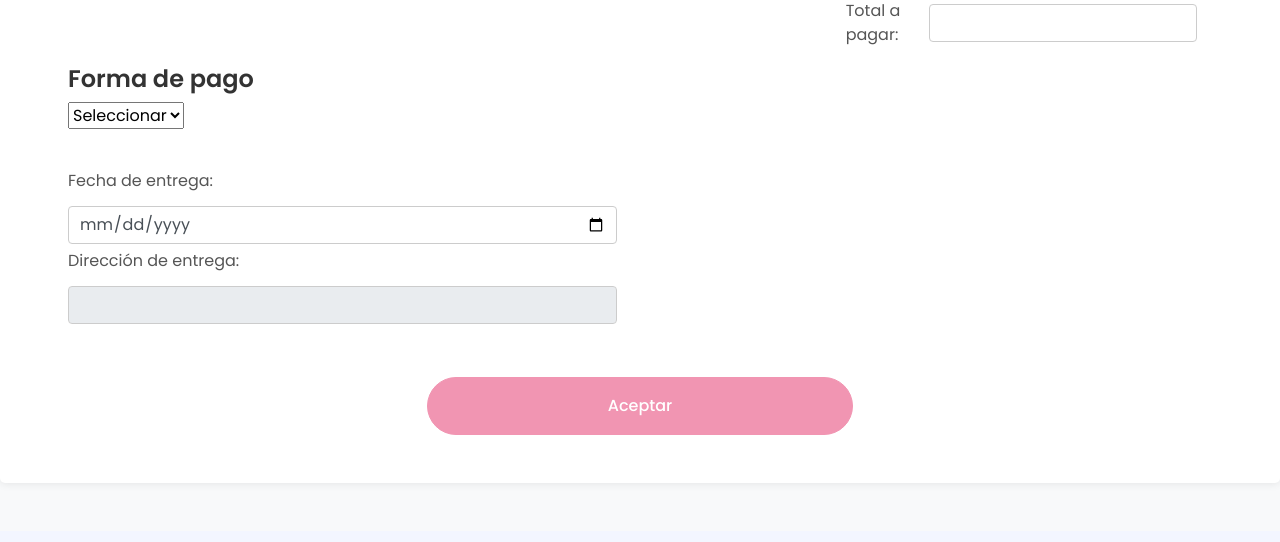
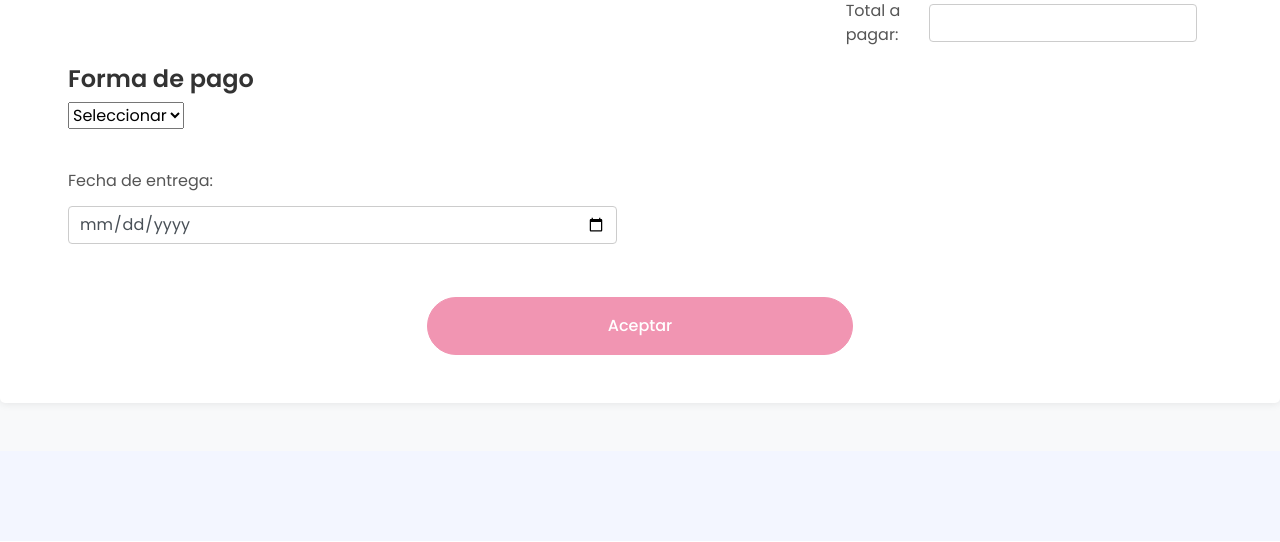
Before and after one commit to XimenaValderrama/JaxiStore, a Django app: page /factura/ in a window 1280 px wide. Shown: the part 1446-1988 px from the top of the page. Run offline with Django 5.2, Linux system fonts and the light colour scheme; the visitor is signed in with stand-in values (Sample User, id 1); some libraries are stand-ins or nearby versions.

Commit message:
Commit de prueba

```diff
--- a/jaxistore/web/templates/factura.html
+++ b/jaxistore/web/templates/factura.html
@@ -136,8 +136,6 @@
                             <div class="section">
                                 <label>Fecha de entrega: </label>
                                 <input type="date" name="fecha_entrega" class="form-control" id="fecha_entrega" required />
-                                <label>Dirección de entrega: </label>
-                                <input type="text" name="direccion_cliente" class="form-control" readonly />
                             </div>
                         </div>
                     </div>
```
Also changed, not shown: 1 other file.
